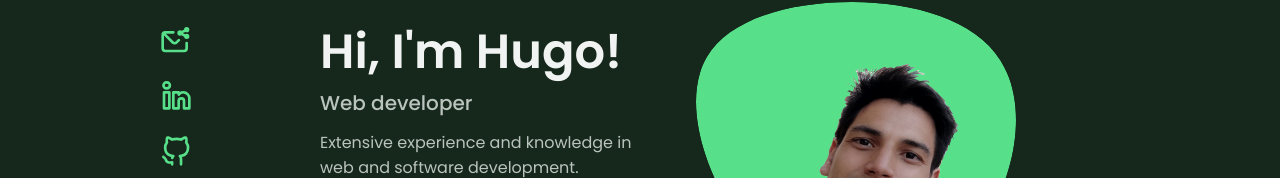
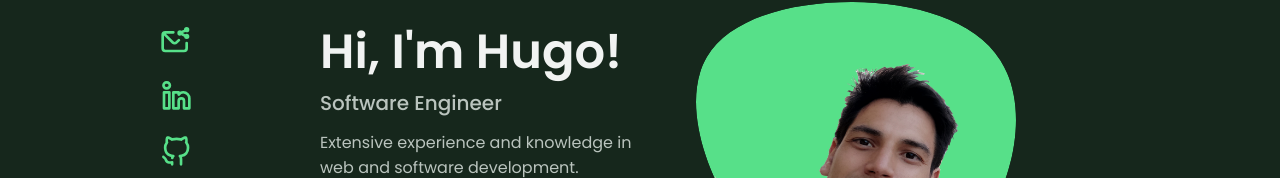
Before and after one commit to hmanzoni/hugoindevworld, a React (Create React App) app: page / in a window 1280 px wide. Shown: the part 182-360 px from the top of the page. Built offline with nearby package versions, Linux system fonts and the light colour scheme.

Commit message:
update title

```diff
--- a/public/index.html
+++ b/public/index.html
@@ -27,7 +27,7 @@
       work correctly both with client-side routing and a non-root public URL.
       Learn how to configure a non-root public URL by running `npm run build`.
     -->
-    <title>Hugo - Web Developer</title>
+    <title>Hugo - Software Engineer</title>
   </head>
   <body>
     <noscript>You need to enable JavaScript to run this app.</noscript>
--- a/src/data/aboutImg.json
+++ b/src/data/aboutImg.json
@@ -1,7 +1,7 @@
 {
   "en": {
     "rolesText": [
-      "I am a web developer.",
+      "I am a Software Engineer.",
       "I am a student.",
       "I am a traveler.",
       "I am an enthusiast."
@@ -9,7 +9,7 @@
   },
   "es": {
     "rolesText": [
-      "Soy un desarrolador web.",
+      "Soy un Software Engineer.",
       "Soy un estudiante.",
       "Soy un viajero.",
       "Soy un apasionado."
@@ -17,7 +17,7 @@
   },
   "it": {
     "rolesText": [
-      "Sono uno sviluppatore web.",
+      "Sono uno Software Engineer.",
       "Sono uno studente.",
       "Sono un viaggiatore.",
       "Sono un appassionato."
--- a/src/data/home.json
+++ b/src/data/home.json
@@ -1,19 +1,19 @@
 {
   "en": {
     "title": "Hi, I'm Hugo!",
-    "subtitle": "Web developer",
+    "subtitle": "Software Engineer",
     "description": "Extensive experience and knowledge in web and software development. Continuously learning new stacks.",
     "contactMeText": "Contact Me"
   },
   "es": {
     "title": "Hola, soy Hugo!",
-    "subtitle": "Web developer",
+    "subtitle": "Software Engineer",
     "description": "Gran nivel de experiencia y conocimentos en el desarrollo web y de software, y en continuo aprendizaje de nuevas habilidades.",
     "contactMeText": "Contáctame"
   },
   "it": {
     "title": "Ciao, sono Hugo!",
-    "subtitle": "Web developer",
+    "subtitle": "Software Engineer",
     "description": "Ottimo livello di esperienza e conoscenza nello sviluppo web e di software. Apprendimento continuo di nuove abilità.",
     "contactMeText": "Contattami"
   },
```
Also changed, not shown: public/manifest.json.
